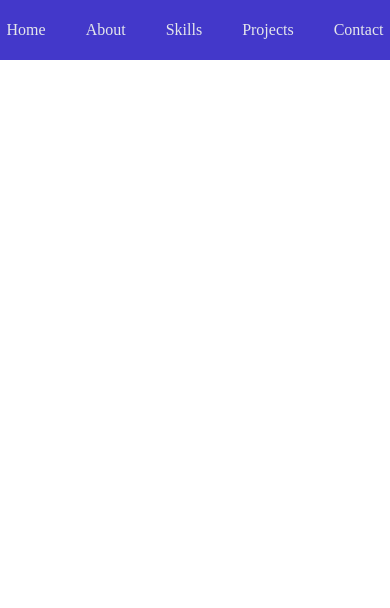
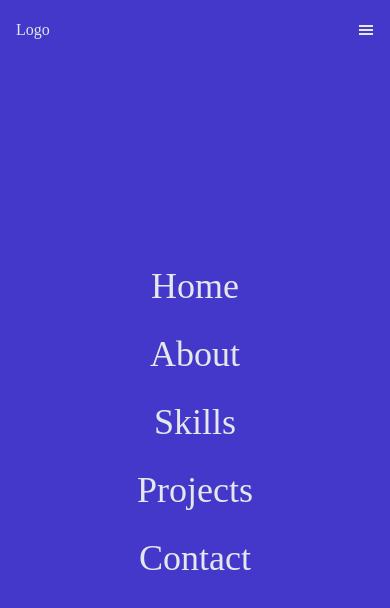
Before and after one commit to uoa-aron527/know-about-me, a React (Create React App) app: page / in a window 390 px wide. Shown: the top 608 px of the page. Built offline with nearby package versions, Linux system fonts and the light colour scheme.

Commit message:
Added responsive design template for mobile screens

```diff
--- a/src/components/Navbar.tsx
+++ b/src/components/Navbar.tsx
@@ -7,19 +7,29 @@ const Navbar: React.FC<NavbarProps> = () => {
   return (
     <div className='fixed w-full h-[60px] flex justify-center items-center bg-indigo-700 px-4 text-gray-200'>
         {/* Insert Logo here from the /assets directory */}
-        {/* Menubar for contents */}
-        <div>
-          <ul className='flex'>
+        {/* Menubar for contents in full large screen view*/}
+        <ul className='hidden md:flex'>
           <li> Home </li>
           <li> About </li>
           <li> Skills </li>
           <li> Projects </li>
           <li> Contact </li>
         </ul>
-        </div>
-        <div className='hidden'>
+        <div className='md:hidden w-full z-10 flex justify-between items-center'>
+          <div>Logo</div>
           <GiHamburgerMenu/>
         </div>
+
+        {/* Smaller screen view (mobile) */}
+
+        <ul className='md:hidden absolute top-0 left-0 w-full h-screen bg-indigo-700 px-4 text-gray-200 flex flex-col justify-center items-center'>
+          <li className='py-[14px] text-4xl mb-2'> Home </li>
+          <li className='py-[14px] text-4xl mb-2'> About </li>
+          <li className='py-[14px] text-4xl mb-2'> Skills </li>
+          <li className='py-[14px] text-4xl mb-2'> Projects </li>
+          <li className='py-[14px] text-4xl mb-2'> Contact </li>
+        </ul>
+
     </div>
   )
 }
```
Lines whose indentation alone changed are shown as unchanged.
